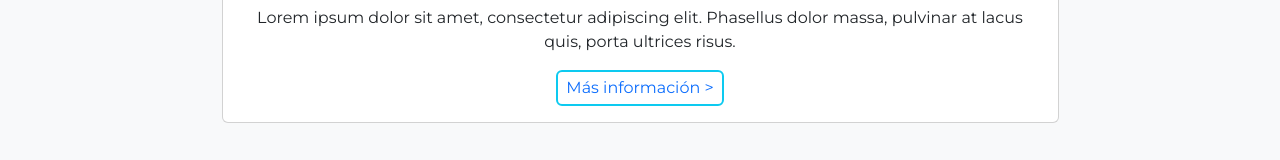
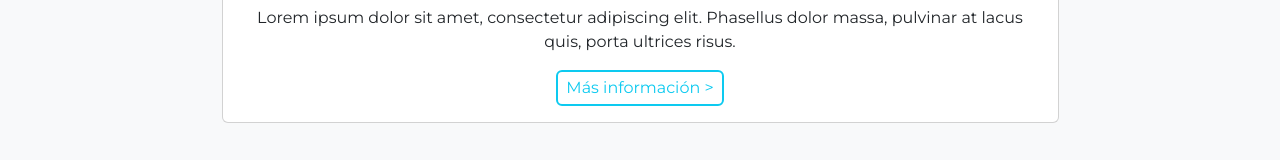
Before and after one commit to MRAMINIKO/SGS-frontend, a Next.js app: page / in a window 1280 px wide. Shown: the part 1067-1227 px from the top of the page. Built offline with nearby package versions, Linux system fonts and the light colour scheme.

Commit message:
refactor link main page

```diff
--- a/src/components/News/News.jsx
+++ b/src/components/News/News.jsx
@@ -16,7 +16,7 @@ export const News = () => {
           dolor massa, pulvinar at lacus quis, porta ultrices risus.
         </Card.Text>
         <Card.Link
-          className="border border-info border-2 rounded text-decoration-none px-2 py-1"
+          className="border border-info border-2 rounded text-decoration-none px-2 py-1 text-info"
           href="#"
         >
           Más información &gt;
```
